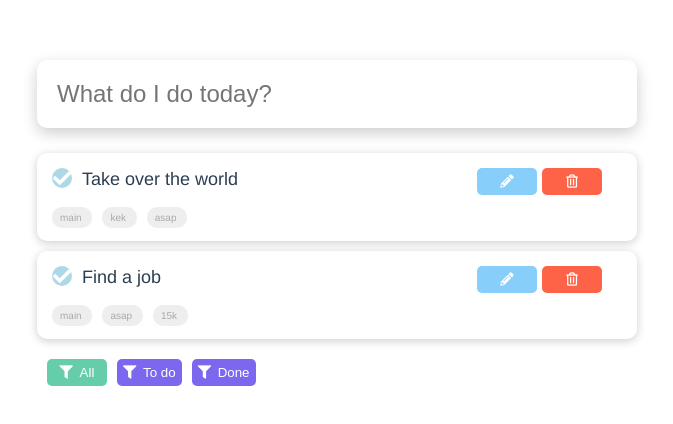
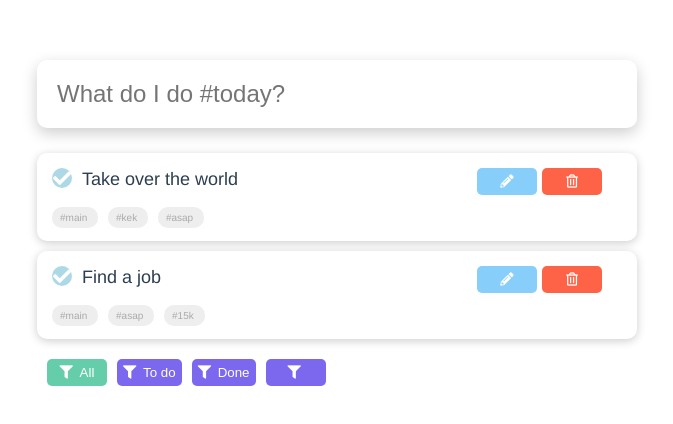
Before and after one commit to Cineg/vuetodo, a Vue app: page / in a window 1280 px wide. Shown: the top 424 px of the page, without its empty margins (303-976 px from the left). Built offline with nearby package versions, Linux system fonts and the light colour scheme.

Commit message:
Done basic tags

```diff
--- a/src/components/Todo.vue
+++ b/src/components/Todo.vue
@@ -1,8 +1,8 @@
 <template>
     <div class="todo">
-        <input type="text" class="todo-input" placeholder="What do I do today?" v-model="newTodo" @keyup.enter="addTodo" >
+        <input type="text" class="todo-input" placeholder="What do I do #today?" v-model="newTodo" @keyup.enter="addTodo" >
         <div class="todo-list">
-            <div class="single-todo" v-for="(todo, deleteID) in filteredTodos" :key="todo.id">
+            <div class="single-todo" v-for="(todo, deleteID) in filteredByTags" :key="todo.id">
                 <div class="upper-todo-item">
                     <div>
                         <div class="check uncheck" @click="uncheck(todo)" v-if="todo.completed">
@@ -27,7 +27,7 @@
                     </div>
                 </div>
                 <div class="lower-todo-item">
-                    <div class="tag" v-for="(tag, deleteTagID) in todo.tags" >
+                    <div class="tag" v-for="(tag, deleteTagID) in todo.tags" v-on:click="showTodosTagFiltered(tag)">
                         <span class="tagName"> {{tag}} </span>
                         <div class="deleteIcon" v-on:click="deleteTag(deleteID, deleteTagID)"><i class="fas fa-times"></i></div>
                     </div>
@@ -37,6 +37,8 @@
         <button class="filter" v-on:click="showTodosFiltered('all')" :class="{filterActive : this.showTodos=='all'}"><i class="fas fa-filter"></i> <span>All</span></button>
         <button class="filter" v-on:click="showTodosFiltered('active')" :class="{filterActive : this.showTodos=='active'}"><i class="fas fa-filter"></i> <span>To do</span></button>
         <button class="filter" v-on:click="showTodosFiltered('done')" :class="{filterActive : this.showTodos=='done'}"><i class="fas fa-filter"></i>  <span>Done</span></button>
+
+        <button class="filter" v-on:click="showTodosTagFiltered('')" :class="{filterActive : this.showTodosByTag != ''}"><i class="fas fa-filter" ></i> <span>{{this.showTodosByTag}}</span></button>
 
     </div>
 
@@ -51,20 +53,21 @@ export default {
             temporaryId: 3, //next unique id
             preventEmptyEdit: '',
             showTodos: 'all',
+            showTodosByTag: '',
             todos: [
                 {
                     'id': 1,
                     'title': 'Take over the world',
                     'completed': false,
                     'editable': false,
-                    'tags': ['main', 'kek', 'asap'],
+                    'tags': [' #main', ' #kek', ' #asap'],
                 },
                 {
                     'id': 2,
                     'title': 'Find a job',
                     'completed': false,
                     'editable': false,
-                    'tags': ['main', 'asap', '15k'],
+                    'tags': [' #main', ' #asap', ' #15k'],
                 },
             ]
         }
@@ -78,22 +81,21 @@ export default {
 
             //regular expresion for tags
             let regexTag = /( #[a-zA-z0-9]*)/gs;
-            let tagarray;
-            let tags;
-            //check tags
-           while((tagarray = regexTag.exec(this.newTodo))!=null){
-                tagarray = tagarray[0];
-                console.log(tagarray);
-            }
 
-               this.todos.push({
+            //check tags and split input to tags array
+            let tags = this.newTodo.trim().split(regexTag);
+            let tagarr = tags.filter(tag => tag.includes("#"));
+
+            //update todos array with new todo
+            this.todos.push({
+                //id later imported from db
                 id: this.temporaryId,
-                //input is linked to newTodo
-                title: this.newTodo,
+                //input is linked to newTodo, and delete tags from input
+                title: this.newTodo.replace(regexTag, ''),
                 completed: false,
                 editable: false,
-                tags: tagarray,
-               })
+                tags: tagarr,
+            })
             this.newTodo = '';
             this.temporaryId +=1;
         },
@@ -120,6 +122,10 @@ export default {
         showTodosFiltered(filter){
             this.showTodos = filter;
         },
+
+        showTodosTagFiltered(tagFilter){
+            this.showTodosByTag = tagFilter;
+        },
         deleteTag(deleteID, deleteTagID){
             this.todos[deleteID].tags.splice(deleteTagID, 1);
         },
@@ -136,11 +142,11 @@ export default {
            }
        },
        filteredByTags(){
-           //TODO
-           //get to tags
-            let todo = this.todos.map(todo => todo.tags);
-            let tags = todo.toString();
-            return tags;
+          //check tag name
+          if(this.showTodosByTag === ''){
+              return this.filteredTodos;
+          } else
+          return this.filteredTodos.filter(todo => todo.tags.some(tag => tag === this.showTodosByTag));
        }
     },
     directives: {
@@ -211,7 +217,7 @@ export default {
         font-size: 18px;
         color: #2c3e50;
         border: none;
-        padding: 0px 5px;
+        padding: 0px;
     }
 
     .deleteButton{
@@ -268,6 +274,10 @@ export default {
         background-color: #66cdaa;
     }
 
+    .tag{
+        cursor: pointer;
+    }
+
     .tagName{
         position: relative;
         background-color: #eee;
```
